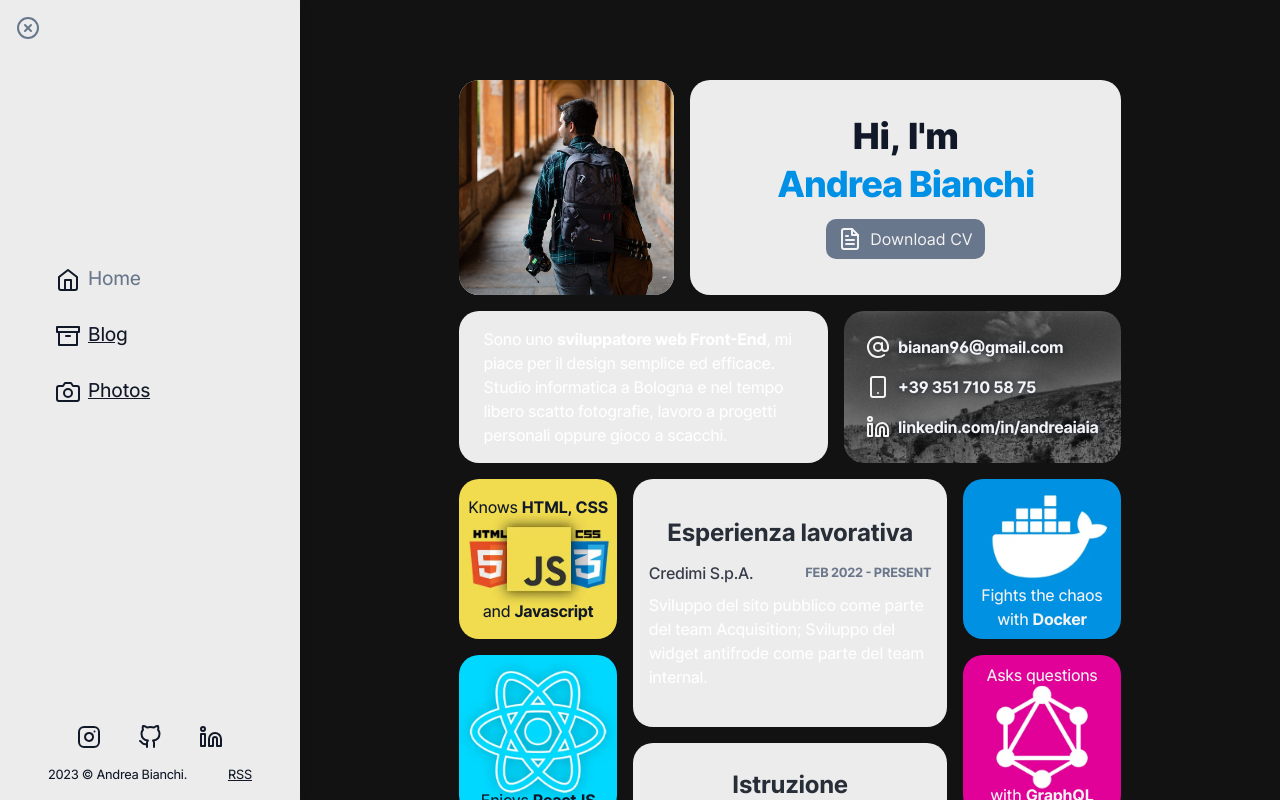
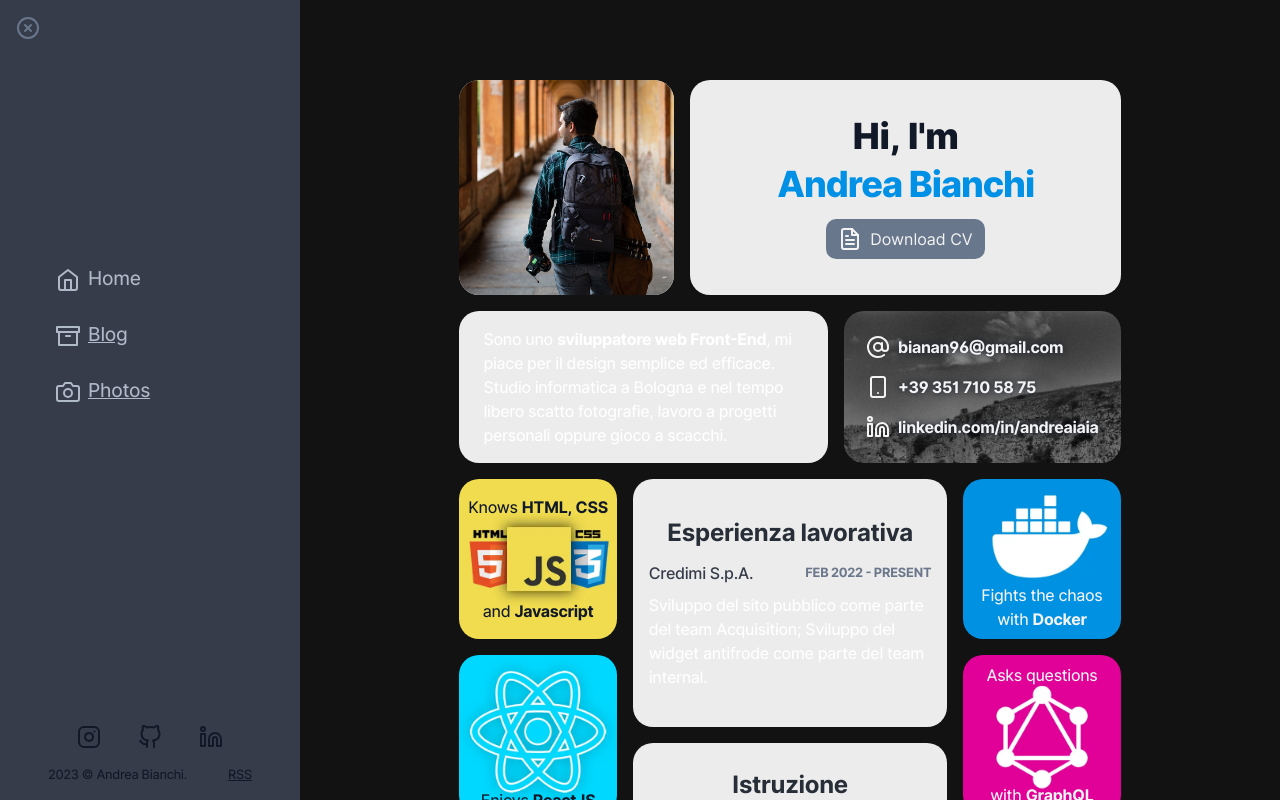
Before and after one commit to andreaiaia/blog, a Next.js app: page / in a window 1280 px wide. Shown: the top 800 px of the page. Built offline with nearby package versions, Linux system fonts and the light colour scheme.

Commit message:
Start implementing dark theme on header

```diff
--- a/components/Navbar/Navbar.module.scss
+++ b/components/Navbar/Navbar.module.scss
@@ -28,6 +28,11 @@
   display: flex;
   flex-direction: column;
   justify-content: flex-end;
+
+  @include dark {
+    background-color: $shade-black;
+    box-shadow: unset;
+  }
 
   @include smartphone() {
     left: 0;
@@ -63,15 +68,23 @@
       color: $shadow;
     }
   }
+
+  @include dark {
+    color: $tone;
+
+    & > ul > li:hover {
+      color: $white;
+    }
+  }
 }
 
 .active {
+  transition: 0.3s ease-in-out;
   text-decoration: none;
-  color: $shadow;
-
-  @include smartphone() {
-    color: $black;
-  }
+}
+.inactive {
+  transition: 0.3s ease-in-out;
+  text-decoration: underline;
 }
 
 .socials {
--- a/components/Navbar/index.jsx
+++ b/components/Navbar/index.jsx
@@ -2,6 +2,7 @@ import React, { Children, useContext, useEffect } from 'react';
 import { useRouter } from 'next/router';
 import cx from 'classnames';
 import Link from 'next/link';
+import { useTheme } from 'next-themes';
 
 import { NavbarContext } from '../../Hooks/Context/GlobalContext';
 
@@ -20,13 +21,17 @@ import {
 
 import styles from './Navbar.module.scss';
 
-const NavLink = ({ children, activeClassName = 'active', ...props }) => {
+const NavLink = ({
+  children,
+  activeClassName = 'active',
+  inactive = 'inactive',
+  ...props
+}) => {
   const { asPath } = useRouter();
   const child = Children.only(children);
   const childClassName = child.props.className || '';
 
   const isActive = asPath === props.href || asPath === props.as;
-  const inactive = 'inactive';
 
   const className = cx(
     childClassName,
@@ -44,6 +49,7 @@ const NavLink = ({ children, activeClassName = 'active', ...props }) => {
 };
 
 export const Navbar = () => {
+  const { theme } = useTheme();
   const { expanded, setExpanded } = useContext(NavbarContext);
   const YEAR = new Date().getFullYear();
 
@@ -85,19 +91,37 @@ export const Navbar = () => {
           <ul>
             <li onClick={closeMenu}>
               <Home className={styles.icon} alt="" />
-              <NavLink href="/">
+              <NavLink
+                href="/"
+                activeClassName={
+                  theme === 'dark' ? styles.active : styles.activeDark
+                }
+                inactive={styles.inactive}
+              >
                 <span>Home</span>
               </NavLink>
             </li>
             <li onClick={closeMenu}>
               <Archive className={styles.icon} alt="" />
-              <NavLink href="/posts">
+              <NavLink
+                href="/posts"
+                activeClassName={
+                  theme === 'dark' ? styles.active : styles.activeDark
+                }
+                inactive={styles.inactive}
+              >
                 <span>Blog</span>
               </NavLink>
             </li>
             <li onClick={closeMenu}>
               <Camera className={styles.icon} alt="" />
-              <NavLink href="/photos">
+              <NavLink
+                href="/photos"
+                activeClassName={
+                  theme === 'dark' ? styles.active : styles.activeDark
+                }
+                inactive={styles.inactive}
+              >
                 <span>Photos</span>
               </NavLink>
             </li>
--- a/styles/main.scss
+++ b/styles/main.scss
@@ -73,13 +73,12 @@ img.next-image {
   color: #69778c;
 }
 
+// Fallback for navbar component
 .inactive {
   transition: 0.3s ease-in-out;
   text-decoration: underline;
 }
-
 .active {
   transition: 0.3s ease-in-out;
   text-decoration: none;
-  color: $shadow;
 }
```
